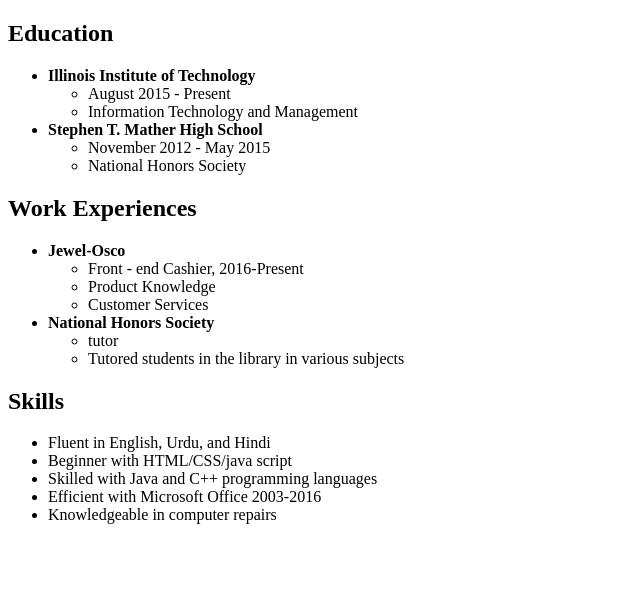
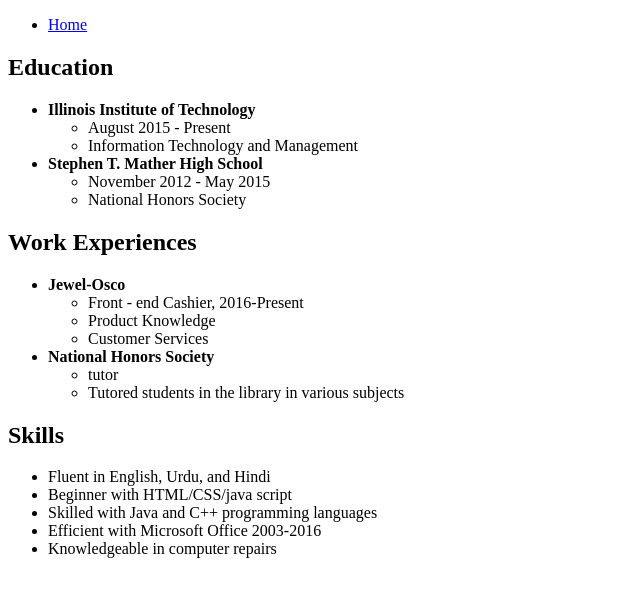
Before and after one commit to mbhavnag/Project1, a plain HTML site: page Resume.html in a window 1280 px wide. Shown: the whole page, without its empty margins (0-640 px from the left). Drawn offline with Linux system fonts and the light colour scheme.

Commit message:
Second page commit

```diff
--- a/Resume.html
+++ b/Resume.html
@@ -5,6 +5,11 @@
     <meta charset="utf-8" />
   </head>
   <body>
+  <nav>
+      <ul>
+        <li><a href="Home.html">Home</a></li>
+      </ul>
+    </nav>
       <h2>Education</h2>
 	  <ul>
         <li>
```
Also changed, not shown: Home.html (added, +14 -0 lines).
